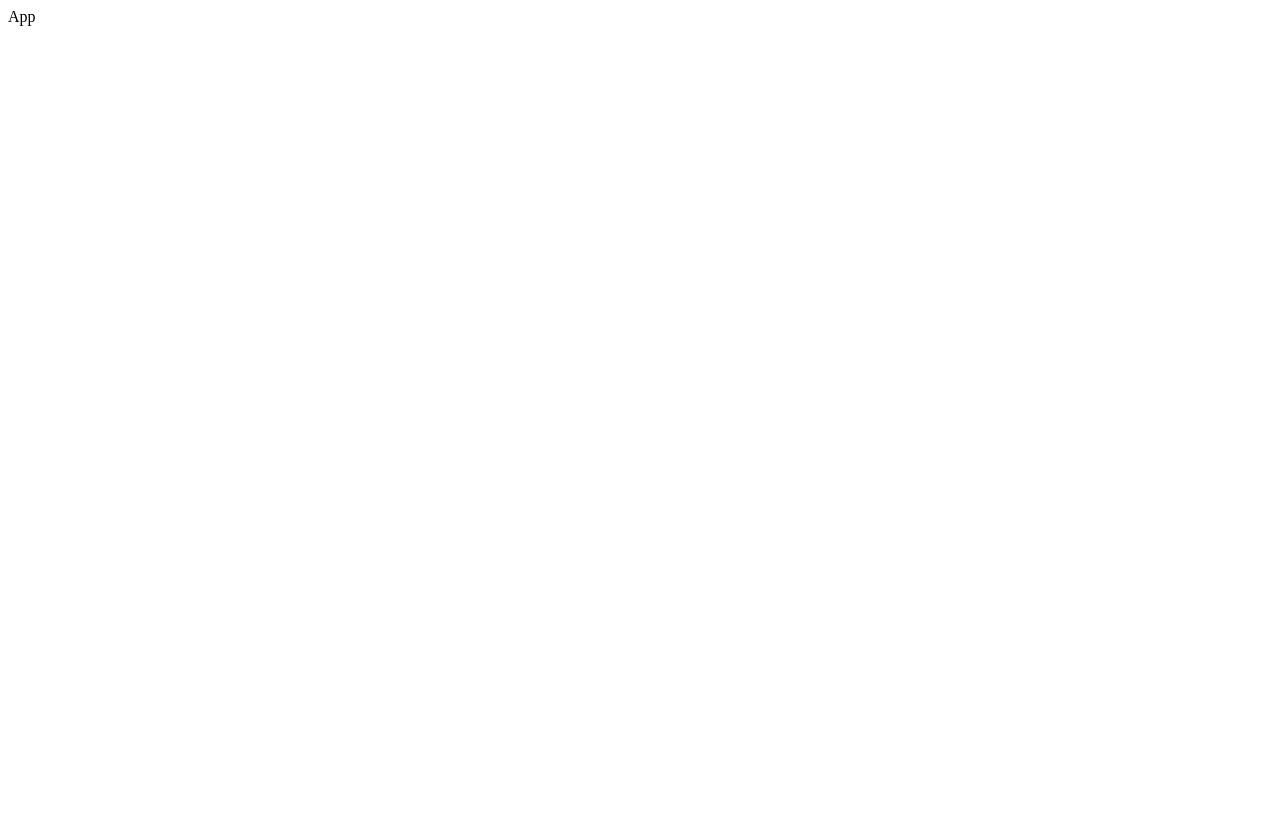
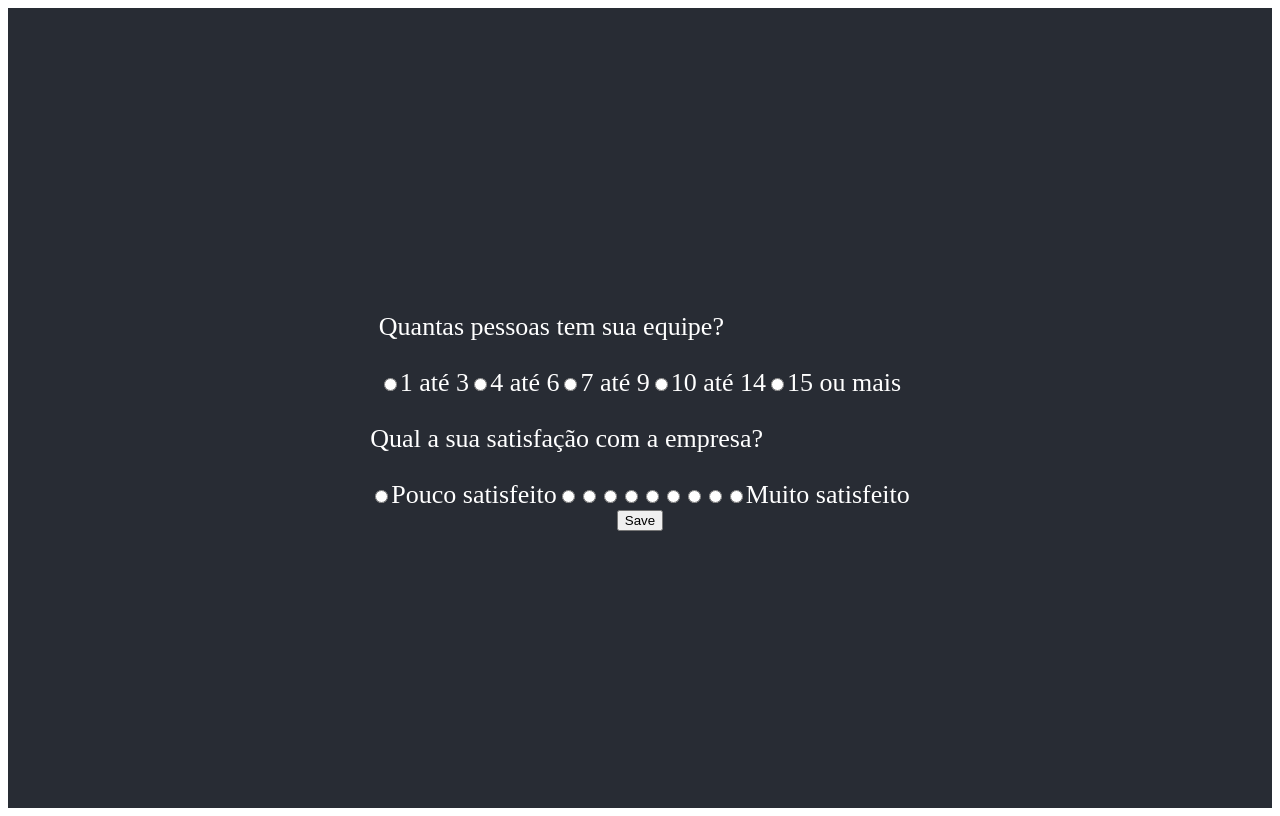
Before and after one commit to mateus2a/mateus2a.github.io, a React (Create React App) app: page / in a window 1280 px wide. Built offline with nearby package versions, Linux system fonts and the light colour scheme.

Commit message:
creating form and saving on database

```diff
--- a/package.json
+++ b/package.json
@@ -6,6 +6,7 @@
     "@testing-library/jest-dom": "^5.16.1",
     "@testing-library/react": "^12.1.2",
     "@testing-library/user-event": "^13.5.0",
+    "firebase": "^7.5.0",
     "react": "^17.0.2",
     "react-dom": "^17.0.2",
     "react-scripts": "5.0.0",
--- a/src/App.jsx
+++ b/src/App.jsx
@@ -1,11 +1,17 @@
-import React from "react";
+/* eslint-disable react/button-has-type */
+import React, { Component } from "react";
+import Form from "./components/Form/index.jsx";
+import "./App.css";
 
-function App() {
-  return (
-    <div className="App">
-      <header className="App-header">App</header>
-    </div>
-  );
+// eslint-disable-next-line react/prefer-stateless-function
+class App extends Component {
+  render() {
+    return (
+      <div className="App-header">
+        <Form />
+      </div>
+    );
+  }
 }
 
 export default App;
--- /dev/null
+++ b/src/components/Form/index.jsx
@@ -0,0 +1,166 @@
+/* eslint-disable jsx-a11y/label-has-associated-control */
+/* eslint-disable react/button-has-type */
+import React, { Component } from "react";
+import fire from "../../fire.jsx";
+
+class Form extends Component {
+  // eslint-disable-next-line react/state-in-constructor
+  state = {
+    team: "",
+    satisfaction: "",
+  };
+
+  handleTeam = (e) => {
+    this.setState({
+      team: e.target.value,
+    });
+  };
+
+  // eslint-disable-next-line react/no-unused-class-component-methods
+  handleSatisfaction = (e) => {
+    this.setState({
+      satisfaction: e.target.value,
+    });
+  };
+
+  // eslint-disable-next-line no-unused-vars
+  handleSubmit = (e) => {
+    // eslint-disable-next-line no-unused-vars
+    const messageRef = fire
+      .database()
+      .ref("form")
+      .orderByKey()
+      .limitToLast(100);
+    // eslint-disable-next-line react/destructuring-assignment
+    fire
+      .database()
+      .ref("messages")
+      // eslint-disable-next-line react/destructuring-assignment
+      .push([this.state.satisfaction, this.state.team]);
+    this.setState({
+      satisfaction: "",
+      team: "",
+    });
+  };
+
+  render() {
+    return (
+      <div className="App-header">
+        <div>
+          <p>Quantas pessoas tem sua equipe?</p>
+          <input
+            type="radio"
+            onChange={this.handleTeam}
+            id="one"
+            name="team_number"
+            value="1 até 3"
+          />
+          <label htmlFor="one">1 até 3</label>
+          <input
+            type="radio"
+            onChange={this.handleTeam}
+            id="four"
+            name="team_number"
+            value="4 até 6"
+          />
+          <label htmlFor="four">4 até 6</label>
+          <input
+            type="radio"
+            onChange={this.handleTeam}
+            id="seven"
+            name="team_number"
+            value="7 até 9"
+          />
+          <label htmlFor="seven">7 até 9</label>
+          <input
+            type="radio"
+            onChange={this.handleTeam}
+            id="ten"
+            name="team_number"
+            value="10 até 14"
+          />
+          <label htmlFor="ten">10 até 14</label>
+          <input
+            type="radio"
+            onChange={this.handleTeam}
+            id="more"
+            name="fav_language"
+            value="15 ou mais"
+          />
+          <label htmlFor="more">15 ou mais</label>
+        </div>
+
+        <div>
+          <p>Qual a sua satisfação com a empresa?</p>
+          <input
+            type="radio"
+            onChange={this.handleSatisfaction}
+            id="one_satisfaction_score"
+            name="satisfaction_score"
+            value="1"
+          />
+          <label htmlFor="one_satisfaction_score">Pouco satisfeito</label>
+          <input
+            type="radio"
+            onChange={this.handleSatisfaction}
+            name="satisfaction_score"
+            value="2"
+          />
+          <input
+            type="radio"
+            onChange={this.handleSatisfaction}
+            name="satisfaction_score"
+            value="3"
+          />
+          <input
+            type="radio"
+            onChange={this.handleSatisfaction}
+            name="satisfaction_score"
+            value="4"
+          />
+          <input
+            type="radio"
+            onChange={this.handleSatisfaction}
+            name="satisfaction_score"
+            value="5"
+          />
+          <input
+            type="radio"
+            onChange={this.handleSatisfaction}
+            name="satisfaction_score"
+            value="6"
+          />
+          <input
+            type="radio"
+            onChange={this.handleSatisfaction}
+            name="satisfaction_score"
+            value="7"
+          />
+          <input
+            type="radio"
+            onChange={this.handleSatisfaction}
+            name="satisfaction_score"
+            value="8"
+          />
+          <input
+            type="radio"
+            onChange={this.handleSatisfaction}
+            name="satisfaction_score"
+            value="9"
+          />
+          <input
+            type="radio"
+            onChange={this.handleSatisfaction}
+            id="one_satisfaction_score"
+            name="satisfaction_score"
+            value="10"
+          />
+          <label htmlFor="one_satisfaction_score">Muito satisfeito</label>
+        </div>
+        <button onClick={this.handleSubmit}> Save </button>
+      </div>
+    );
+  }
+}
+
+export default Form;
--- /dev/null
+++ b/src/fire.jsx
@@ -0,0 +1,15 @@
+// eslint-disable-next-line import/no-unresolved
+import firebase from "firebase";
+
+const firebaseConfig = {
+  apiKey: "AIzaSyCI6vNKCfMTY1m7BrDcloxapzTtyFfBqgQ",
+  authDomain: "react-firebase-43607.firebaseapp.com",
+  databaseURL: "https://react-firebase-43607-default-rtdb.firebaseio.com",
+  projectId: "react-firebase-43607",
+  storageBucket: "react-firebase-43607.appspot.com",
+  messagingSenderId: "994168358268",
+  appId: "1:994168358268:web:83ef1a95f568541ced90f9",
+  measurementId: "G-72WZQKNT38",
+};
+const fire = firebase.initializeApp(firebaseConfig);
+export default fire;
```
Also changed, not shown: 1 other file (tests, documents, lock files or other folders).
